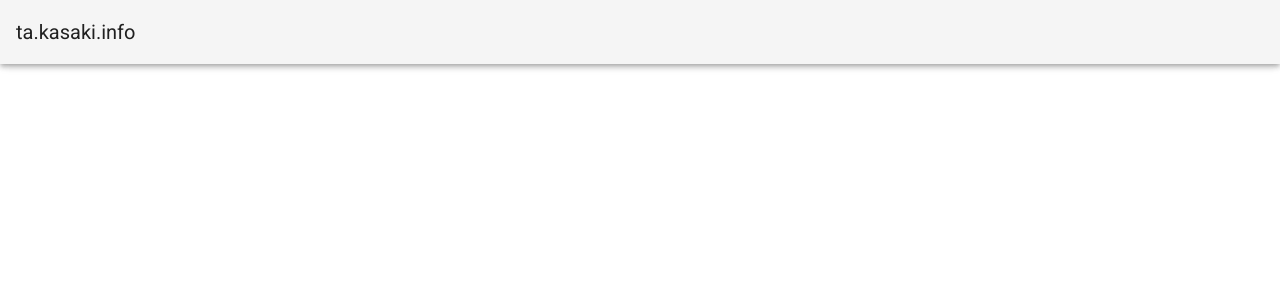
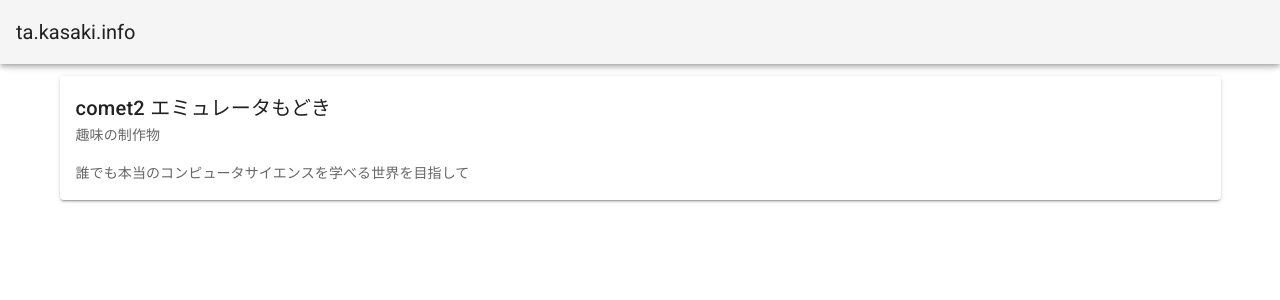
Before and after one commit to ti-aiuto/comet2-web-emulator, a Nuxt app: page / in a window 1280 px wide. Shown: the top 300 px of the page. Built offline with nearby package versions, Linux system fonts and the light colour scheme.

Commit message:
:pencil2: メニューページ追加

```diff
--- a/layouts/default.vue
+++ b/layouts/default.vue
@@ -9,3 +9,6 @@
     </v-content>
   </v-app>
 </template>
+
+<style scoped>
+</style>
--- a/pages/index.vue
+++ b/pages/index.vue
@@ -1,8 +1,14 @@
 <template>
-
+  <v-container>
+    <v-card to="comet2">
+      <v-card-title>comet2 エミュレータもどき</v-card-title>
+      <v-card-subtitle>趣味の制作物</v-card-subtitle>
+      <v-card-text
+        >誰でも本当のコンピュータサイエンスを学べる世界を目指して</v-card-text
+      >
+    </v-card>
+  </v-container>
 </template>
 <script lang="ts">
-export default {
-
-}
+export default {};
 </script>
```
Also changed, not shown: pages/comet2.vue (added, +8 -0 lines).
